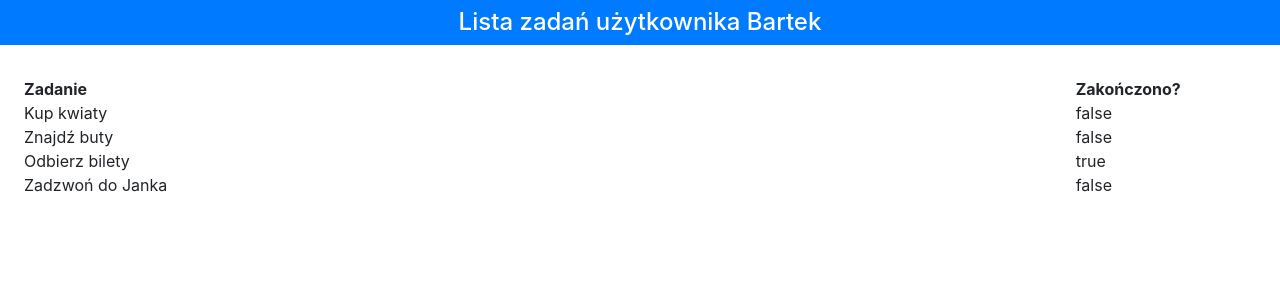
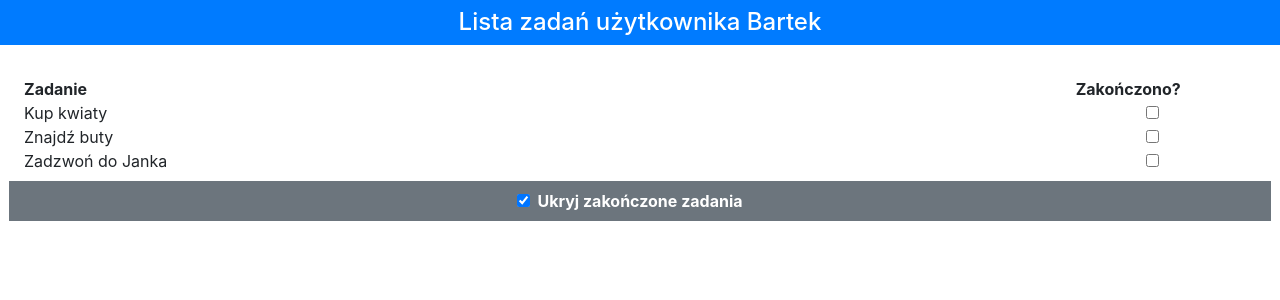
Before and after one commit to bswiatek/vue-todo, a Vue app: page / in a window 1280 px wide. Shown: the top 300 px of the page. Built offline with nearby package versions, Linux system fonts and the light colour scheme.

Commit message:
option to hide completed tasks

```diff
--- a/src/App.vue
+++ b/src/App.vue
@@ -6,9 +6,17 @@
         <div class="col font-weight-bold">Zadanie</div>
         <div class="col-2 font-weight-bold">Zakończono?</div>
       </div>
-      <div class="row" v-for="t in tasks" v-bind:key="t.action">
+      <div class="row" v-for="t in filteredTasks" v-bind:key="t.action">
         <div class="col">{{t.action}}</div>
-        <div class="col-2">{{t.done}}</div>
+        <div class="col-2 text-center">
+          <input type="checkbox" v-model="t.done" class="form-check-input" />
+        </div>
+      </div>
+      <div class="row bg-secondary py-2 mt-2 text-white">
+        <div class="col text-center">
+          <input type="checkbox" v-model="hideCompleted" class="form-check-input"/>
+          <label class="form-check-label font-weight-bold">Ukryj zakończone zadania</label>
+        </div>
       </div>
     </div>
   </div>
@@ -25,7 +33,13 @@
         { action: "Znajdź buty", done: false},
         { action: "Odbierz bilety", done: true},
         { action: "Zadzwoń do Janka", done: false},
-      ]
+      ],
+      hideCompleted: true
+    }
+  },
+  computed: {
+    filteredTasks() {
+      return this.hideCompleted ? this.tasks.filter(t => !t.done) : this.tasks
     }
   }
 }
```
